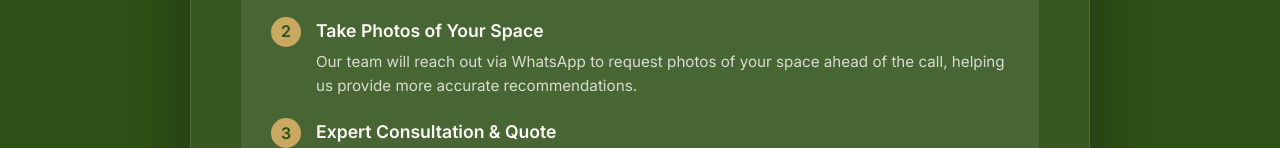
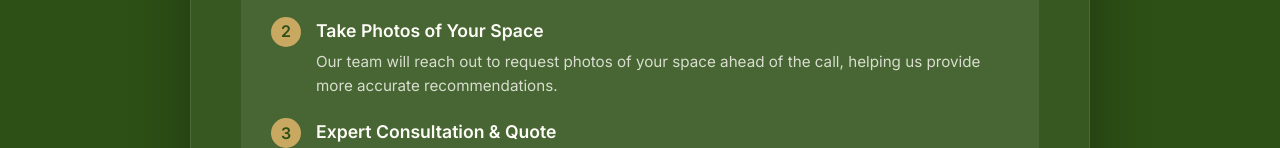
Before and after one commit to LyleMoxsom/ebbenandyorke-funnel, a plain HTML site: page Thankyou.html in a window 1280 px wide. Shown: the part 858-1006 px from the top of the page. Drawn offline with nearby package versions, Linux system fonts and the light colour scheme.

Commit message:
Update Thankyou.html
Remove "via Whatsapp" from next steps

```diff
--- a/Thankyou.html
+++ b/Thankyou.html
@@ -550,7 +550,7 @@
                         <div class="step-number">2</div>
                         <div class="step-content">
                             <h3>Take Photos of Your Space</h3>
-                            <p>Our team will reach out via WhatsApp to request photos of your space ahead of the call, helping us provide more accurate recommendations.</p>
+                            <p>Our team will reach out to request photos of your space ahead of the call, helping us provide more accurate recommendations.</p>
                         </div>
                     </li>
                     <li class="step-item">
```
